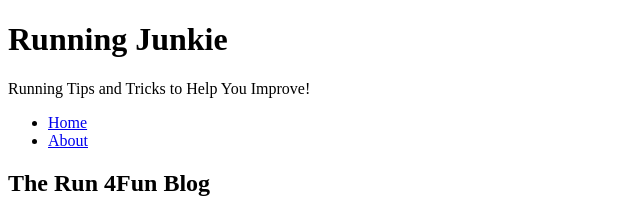
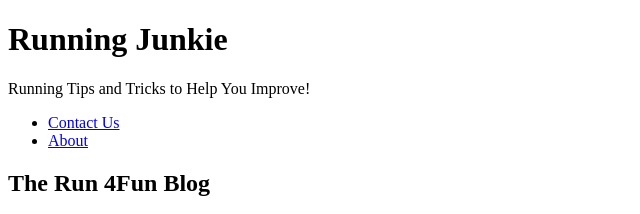
Before and after one commit to averymc21/Mi349_blog_final-, a plain HTML site: page index.html in a window 1280 px wide. Shown: the top 214 px of the page, 0-640 px from the left. Drawn offline with Linux system fonts and the light colour scheme.

Commit message:
final draft

```diff
--- a/index.html
+++ b/index.html
@@ -11,7 +11,7 @@
         <p> Running Tips and Tricks to Help You Improve!</p>
         <nav>
             <ul>
-                <li><a href="contact.html">Home</a></li>
+                <li><a href="contact.html">Contact Us</a></li>
                 <li><a href="about.html">About</a></li>
             </ul>
         </nav>
```
